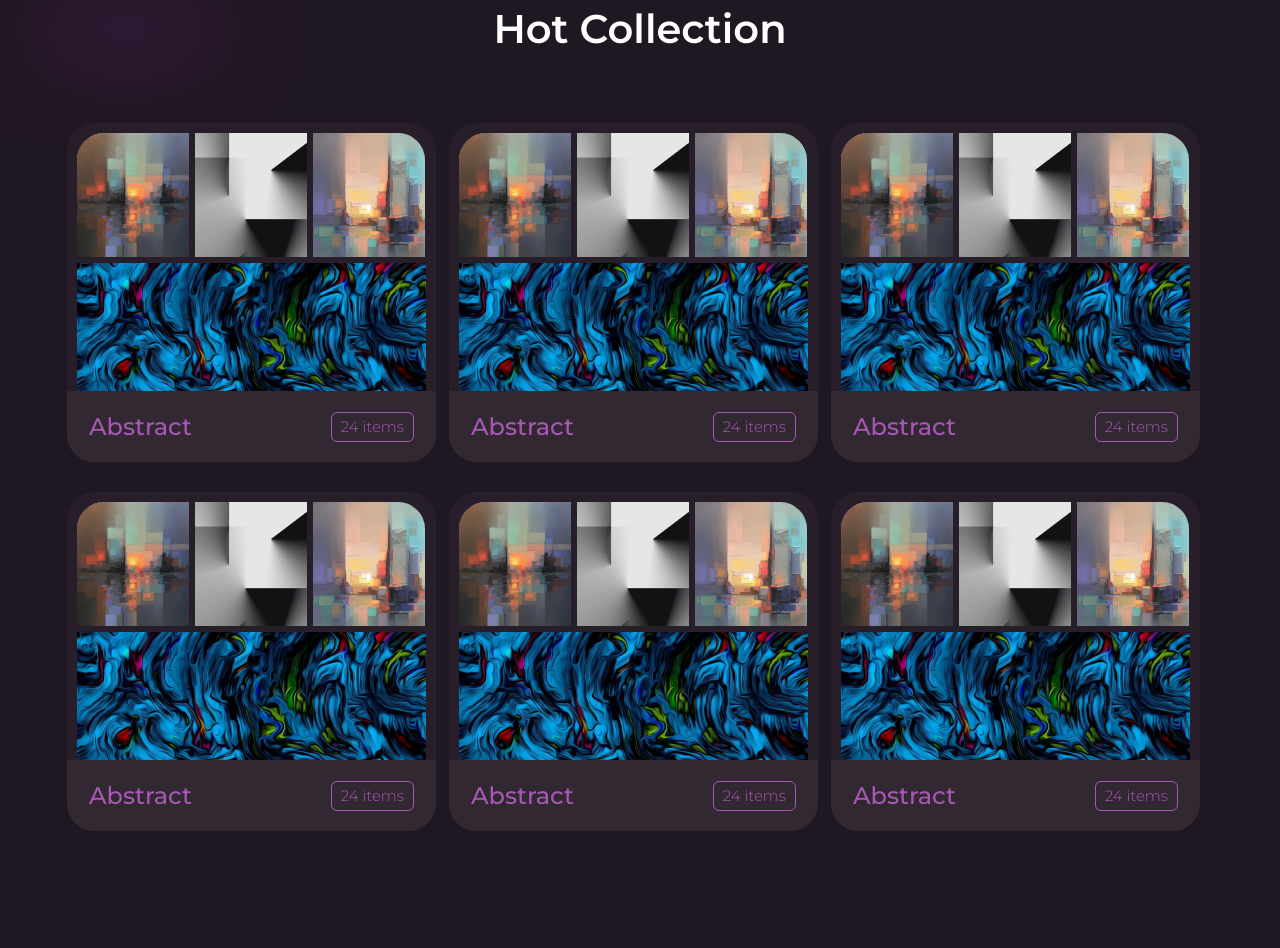
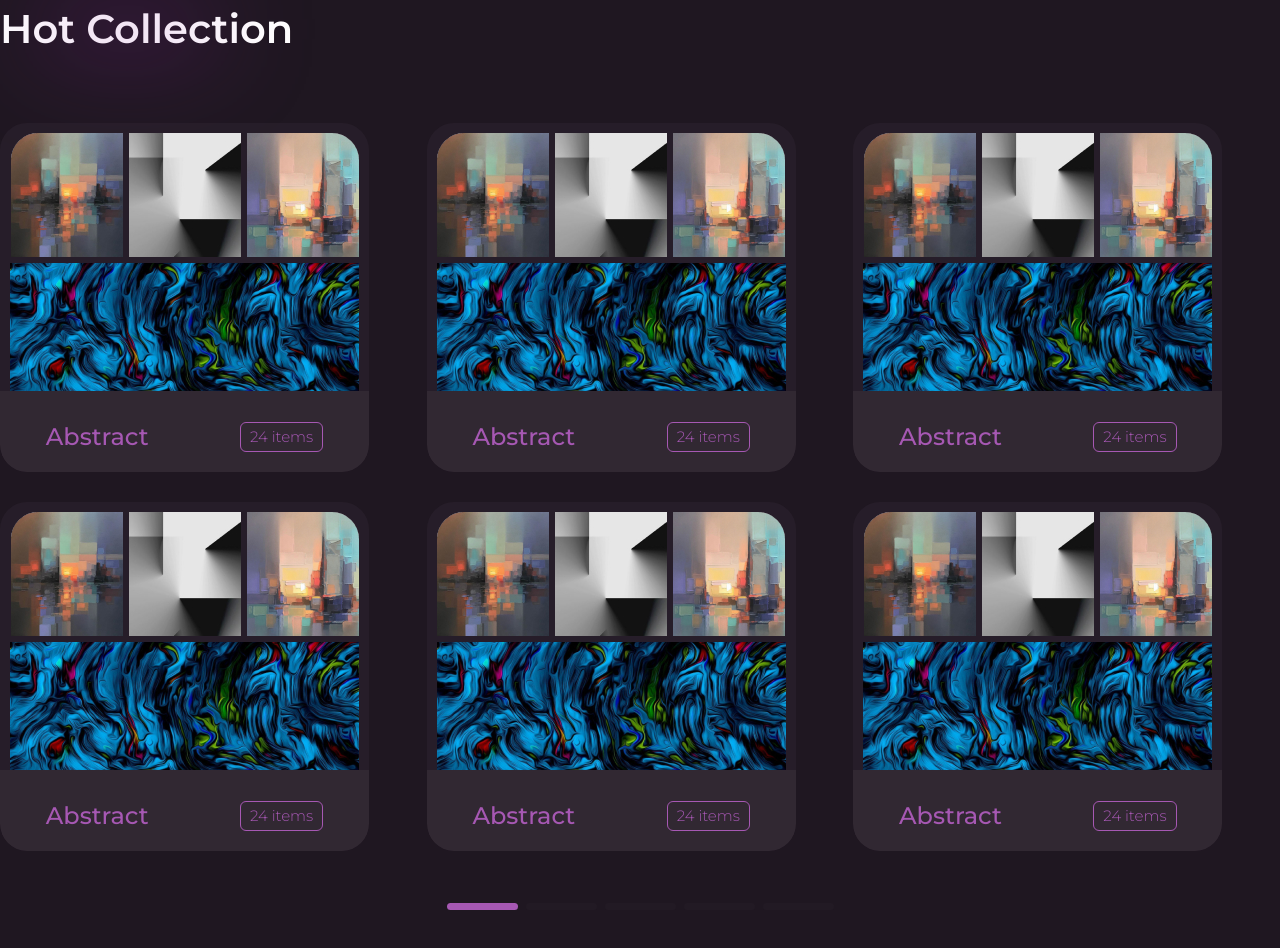
Before and after one commit to KhYaroslav/niftler-layout, a React (Create React App) app: page / in a window 1280 px wide. Shown: the part 2280-3228 px from the top of the page. Before the commit the page ends 3141 px from the top, so only its background shows below. Built offline with nearby package versions, Linux system fonts and the light colour scheme.

Commit message:
swiper collection block done

```diff
--- a/src/components/Collection/intex.tsx
+++ b/src/components/Collection/intex.tsx
@@ -3,6 +3,11 @@ import collection_1 from '../../assets/img/collection-1.jpg';
 import collection_2 from '../../assets/img/collection-2.jpg';
 import collection_3 from '../../assets/img/collection-3.jpg';
 import collection_4 from '../../assets/img/collection-4.jpg';
+import { Swiper, SwiperSlide } from "swiper/react";
+import { Pagination, Grid } from "swiper";
+import "swiper/css";
+import "swiper/css/pagination";
+import "swiper/css/grid";
 
 export default function Collection() {
 
@@ -12,15 +17,34 @@ export default function Collection() {
     { img_1: collection_1, img_2: collection_2, img_3: collection_3, big_img: collection_4, title: 'Abstract', quantity: 24 },
     { img_1: collection_1, img_2: collection_2, img_3: collection_3, big_img: collection_4, title: 'Abstract', quantity: 24 },
     { img_1: collection_1, img_2: collection_2, img_3: collection_3, big_img: collection_4, title: 'Abstract', quantity: 24 },
-    { img_1: collection_1, img_2: collection_2, img_3: collection_3, big_img: collection_4, title: 'Abstract', quantity: 24}
+    { img_1: collection_1, img_2: collection_2, img_3: collection_3, big_img: collection_4, title: 'Abstract', quantity: 24 },
+    { img_1: collection_1, img_2: collection_2, img_3: collection_3, big_img: collection_4, title: 'Abstract', quantity: 24 },
+    { img_1: collection_1, img_2: collection_2, img_3: collection_3, big_img: collection_4, title: 'Abstract', quantity: 24 },
+    { img_1: collection_1, img_2: collection_2, img_3: collection_3, big_img: collection_4, title: 'Abstract', quantity: 24 },
+    { img_1: collection_1, img_2: collection_2, img_3: collection_3, big_img: collection_4, title: 'Abstract', quantity: 24 },
+    { img_1: collection_1, img_2: collection_2, img_3: collection_3, big_img: collection_4, title: 'Abstract', quantity: 24 },
+    { img_1: collection_1, img_2: collection_2, img_3: collection_3, big_img: collection_4, title: 'Abstract', quantity: 24 },
+    { img_1: collection_1, img_2: collection_2, img_3: collection_3, big_img: collection_4, title: 'Abstract', quantity: 24 },
+    { img_1: collection_1, img_2: collection_2, img_3: collection_3, big_img: collection_4, title: 'Abstract', quantity: 24 },
   ]
+
   return (
     <div className='collection'>
       <div className="collection__wrapper">
         <h3 className='collection__title'>Hot Collection</h3>
         <div className='collection__items'>
-
-          {collections.map((collection) =>
+        <Swiper
+          modules={[Pagination, Grid]}
+          slidesPerView={3}
+          grid={{
+            rows: 2,
+            }}
+          pagination={{
+            clickable: true,
+            }}
+        >
+        {collections.map((collection) =>
+          <SwiperSlide>
             <div className='collection__item'>
               <div className="collection__item-top">
                 <img src={collection.img_1} alt={collection.title} className='collection__item-top-pic' />
@@ -35,7 +59,9 @@ export default function Collection() {
                 <span className='collection__item-info-quantity'>{collection.quantity} items</span>
               </div>
             </div>
+          </SwiperSlide>
           )}
+        </Swiper>
         </div>
       </div>
     </div>
--- a/src/components/Collection/style.css
+++ b/src/components/Collection/style.css
@@ -1,8 +1,11 @@
+.collection {
+  margin-bottom: 130px;
+}
+
 .collection__wrapper {
   margin: 0 auto;
   max-width: 1350px;
 }
-
 
 .collection__title {
   font-weight: 600;
@@ -10,7 +13,6 @@
   line-height: 49px;
   position: relative;
   margin-bottom: 70px;
-  text-align: center;
 }
 
 .collection__title::before {
@@ -24,10 +26,13 @@
   top: 17px;
 }
 
-.collection__items {
-  display: flex;
-  flex-wrap: wrap;
-  justify-content: center;
+.collection__items > .swiper {
+  width: 100%;
+}
+
+.swiper-grid-column>.swiper-wrapper {
+  flex-direction: unset !important;
+  padding-bottom: 42px;
 }
 
 .collection__item {
@@ -35,15 +40,16 @@
   height: 339px;
   background: rgba(54, 44, 56, 0.36);
   border-radius: 27px;
-  padding: 10px 10px 0px 10px;
+  padding: 10px 0 0 0;
   position: relative;
   margin-right: 13px;
   margin-bottom: 30px;
+  overflow: hidden;
 }
 
 .collection__item-top {
   display: flex;
-
+  justify-content: center;
 }
 
 .collection__item-top-pic {
@@ -65,6 +71,8 @@
 .collection__item-bottom {
   width: 100%;
   object-fit: cover;
+  display: flex;
+  justify-content: center;
 }
 
 .collection__item-info {
@@ -72,13 +80,14 @@
   bottom: 0;
   left: 0;
   display: flex;
-  justify-content: space-between;
-  padding: 0 22px;
+  justify-content: space-around;
+  /* padding: 0 32px; */
   align-items: center;
   width: 369px;
   height: 71px;
   background: rgba(54, 45, 55, 0.72);
   border-radius: 0 0 27px 27px;
+  padding-top: 10px;
 }
 
 .collection__item-info-title {
@@ -97,3 +106,14 @@
   border-radius: 6px;
   padding: 5px 9px;
 }
+
+.swiper-pagination-bullet {
+  width: 71px !important;
+  height: 7px !important;
+  border-radius: 70px !important;
+  background: #322A33 !important;
+}
+
+.swiper-pagination-bullet-active {
+  background: #A658B3 !important;
+}
--- a/src/components/LiveAuction/style.css
+++ b/src/components/LiveAuction/style.css
@@ -23,8 +23,10 @@
 
 }
 
-.swiper {
+.auctions__wrapper >.swiper {
   width: 1240px;
+  padding-left: 25px;
+  padding-right: 50px;
 }
 
 .auctions__item {
@@ -162,14 +164,14 @@
   color: #FFFFFF;
 }
 
-.prev-element {
+.prev-element, .next-element {
   background: url(../../assets/svg/arrow-left-circle-icon.svg) no-repeat;
   background-size: 41px;
 }
 
 .next-element {
-  background: url(../../assets/svg/arrow-right-circle-icon.svg) no-repeat;
-  background-size: 41px;
+  transform: rotate(180deg);
+  right: 5px !important;
 }
 
 .swiper-button-prev::after {
```
